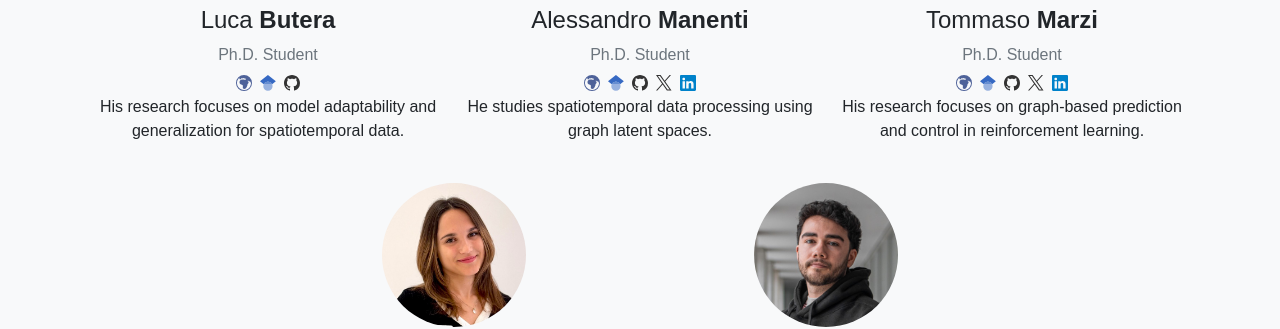
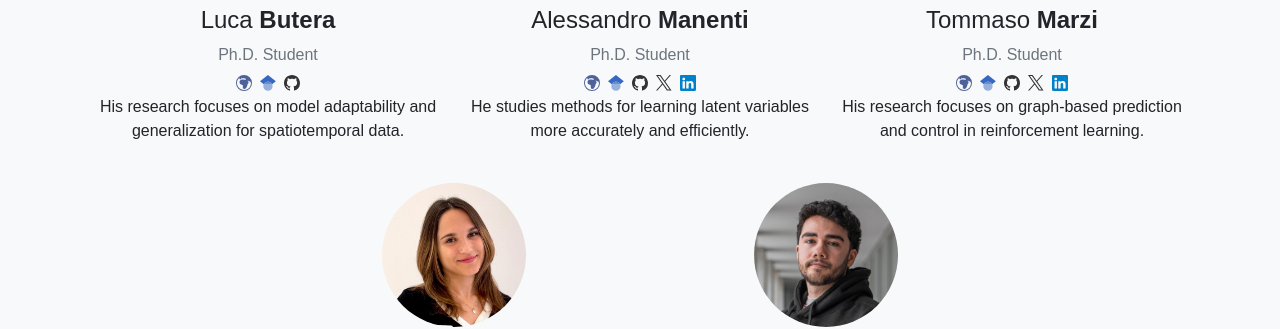
Before and after one commit to Graph-Machine-Learning-Group/graph-machine-learning-group.github.io, a Jekyll site: the page built from people.html, in a window 1280 px wide. Shown: the part 1296-1625 px from the top of the page. Built offline with Jekyll 4.4.1, drawn with Linux system fonts in a browser that asks for light colours.

Commit message:
Update description: Alle

```diff
--- a/_data/people.yml
+++ b/_data/people.yml
@@ -68,7 +68,7 @@
   surname: Manenti
   group: team
   role: Ph.D. Student
-  description: He studies spatiotemporal data processing using graph latent spaces.
+  description: He studies methods for learning latent variables more accurately and efficiently.
   links:
     website: https://allemanenti.github.io/
     github: allemanenti
```
